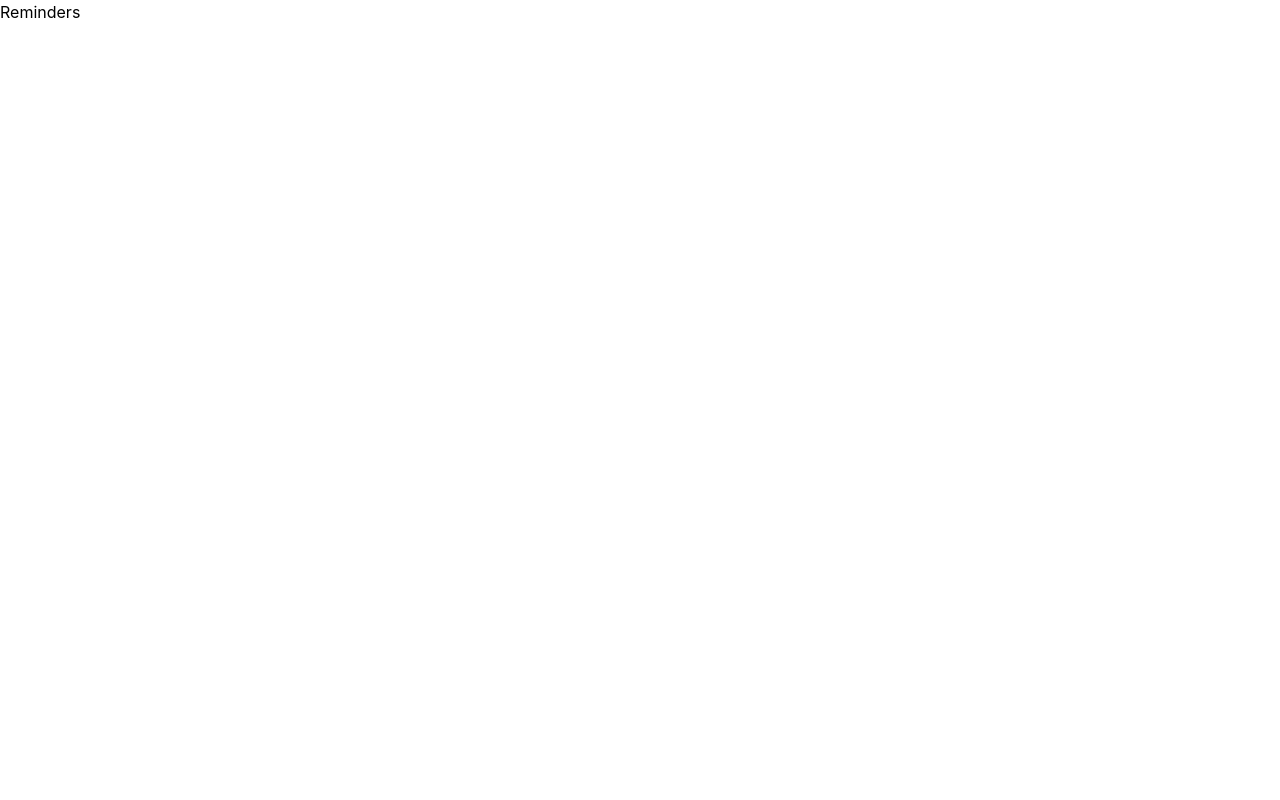
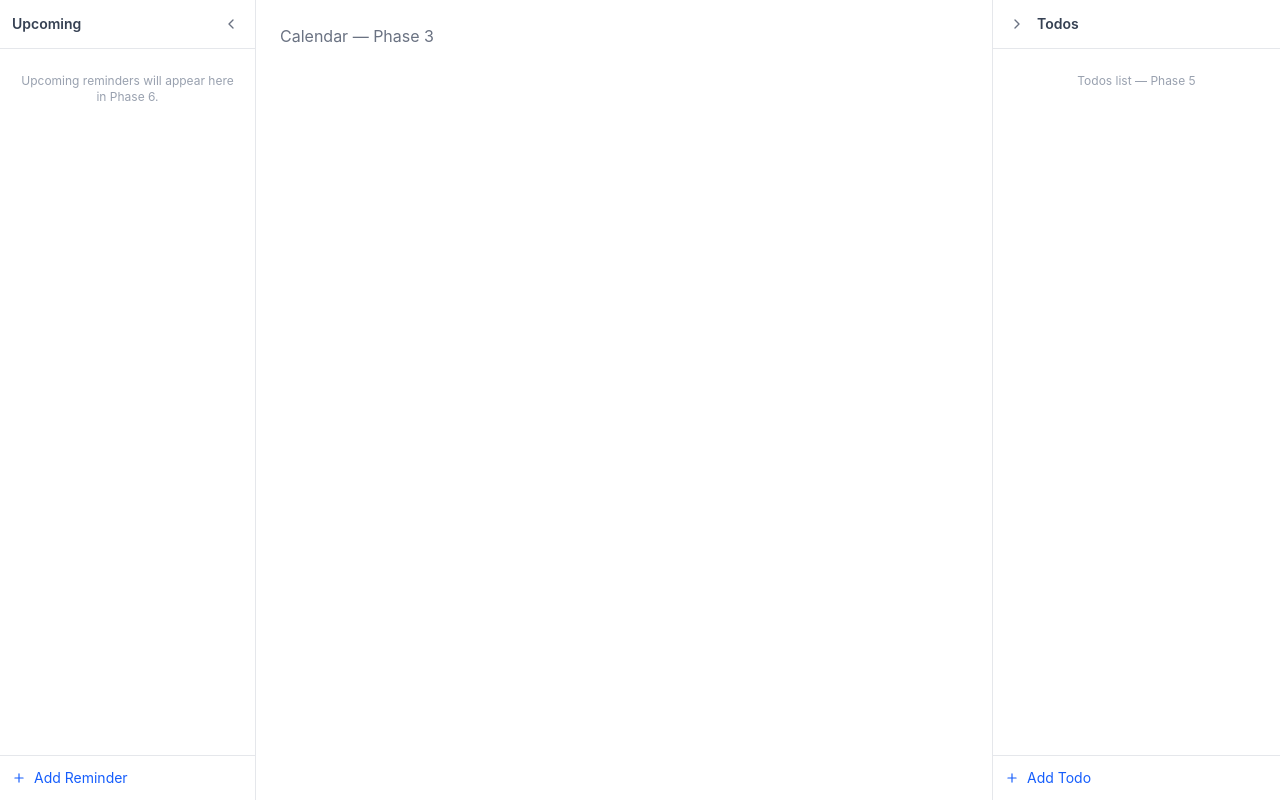
Before and after one commit to jrgtwo/reminders, a React (Vite) app: page / in a window 1280 px wide. Built offline with nearby package versions, Linux system fonts and the light colour scheme.

Commit message:
feat: phase 2 completed, app runs and layout is built out

```diff
--- a/electron-builder.yml
+++ b/electron-builder.yml
@@ -1,5 +1,5 @@
-appId: com.electron.app
-productName: reminders
+appId: com.reminders.app
+productName: Reminders
 directories:
   buildResources: build
 files:
--- a/package.json
+++ b/package.json
@@ -1,10 +1,8 @@
 {
   "name": "reminders",
   "version": "1.0.0",
-  "description": "An Electron application with React and TypeScript",
+  "description": "A local-first reminders, notes, and todos app",
   "main": "./out/main/index.js",
-  "author": "example.com",
-  "homepage": "https://electron-vite.org",
   "scripts": {
     "format": "prettier --write .",
     "lint": "eslint --cache .",
@@ -34,6 +32,8 @@
     "electron-updater": "^6.3.9",
     "idb": "^8.0.3",
     "immer": "^11.1.4",
+    "lucide-react": "^0.577.0",
+    "react-router-dom": "^7.13.1",
     "tailwindcss": "^4.2.2",
     "zustand": "^5.0.12"
   },
--- a/src/main/index.ts
+++ b/src/main/index.ts
@@ -9,8 +9,9 @@ import { registerTodoHandlers } from './ipc/todos'
 function createWindow(): void {
   // Create the browser window.
   const mainWindow = new BrowserWindow({
-    width: 900,
-    height: 670,
+    width: 1200,
+    height: 800,
+    title: 'Reminders',
     show: false,
     autoHideMenuBar: true,
     ...(process.platform === 'linux' ? { icon } : {}),
--- /dev/null
+++ b/src/main/ipc/window.ts
@@ -0,0 +1,15 @@
+import { ipcMain, BrowserWindow } from 'electron'
+
+export function registerWindowHandlers() {
+  ipcMain.on('window:minimize', (e) => {
+    BrowserWindow.fromWebContents(e.sender)?.minimize()
+  })
+  ipcMain.on('window:maximize', (e) => {
+    const win = BrowserWindow.fromWebContents(e.sender)
+    if (win?.isMaximized()) win.unmaximize()
+    else win?.maximize()
+  })
+  ipcMain.on('window:close', (e) => {
+    BrowserWindow.fromWebContents(e.sender)?.close()
+  })
+}
--- a/src/main/storage/db.ts
+++ b/src/main/storage/db.ts
@@ -51,10 +51,12 @@ import Database from 'better-sqlite3'
  }
 
 function runMigrations(database: Database.Database) {
-   const row = database.prepare('SELECT version FROM schema_version').get() as
-     | { version: number }
-     | undefined
-   const current = row?.version ?? 0
+  const tableExists = database
+    .prepare("SELECT name FROM sqlite_master WHERE type='table' AND name='schema_version'")
+    .get()
+  const current = tableExists
+    ? ((database.prepare('SELECT version FROM schema_version').get() as { version: number } | undefined)?.version ?? 0)
+    : 0
 
   for (let i = current; i < MIGRATIONS.length; i++) {
     database.transaction(() => {
--- a/src/renderer/index.html
+++ b/src/renderer/index.html
@@ -2,7 +2,7 @@
 <html>
   <head>
     <meta charset="UTF-8" />
-    <title>Electron</title>
+    <title>Reminders</title>
     <!-- https://developer.mozilla.org/en-US/docs/Web/HTTP/CSP -->
     <meta
       http-equiv="Content-Security-Policy"
--- a/src/renderer/src/App.tsx
+++ b/src/renderer/src/App.tsx
@@ -1,3 +1,52 @@
+import { useEffect, useState } from 'react'
+import { RouterProvider, createMemoryRouter, createBrowserRouter } from 'react-router-dom'
+import { initStorage } from './platform'
+import { useUIStore } from './store/ui.store'
+import AppShell from './components/layout/AppShell'
+
+function CalendarPage() {
+  return <div className="p-6 text-gray-500 dark:text-gray-400">Calendar — Phase 3</div>
+}
+function DayPage() {
+  return <div className="p-6 text-gray-500 dark:text-gray-400">Day View — Phase 4</div>
+}
+function SettingsPage() {
+  return <div className="p-6 text-gray-500 dark:text-gray-400">Settings — Phase 8</div>
+}
+
+const routes = [
+  {
+    path: '/',
+    element: <AppShell />,
+    children: [
+      { index: true, element: <CalendarPage /> },
+      { path: 'day/:date', element: <DayPage /> },
+      { path: 'settings', element: <SettingsPage /> },
+    ],
+  },
+]
+
+const isElectronOrCapacitor =
+  typeof window !== 'undefined' &&
+  (!!(window as any).electronAPI || !!(window as any).Capacitor?.isNativePlatform?.())
+
+const router = isElectronOrCapacitor
+  ? createMemoryRouter(routes)
+  : createBrowserRouter(routes)
+
 export default function App() {
-  return <div>Reminders</div>
+  const [ready, setReady] = useState(false)
+  const darkMode = useUIStore((s) => s.darkMode)
+
+  useEffect(() => {
+    document.documentElement.classList.toggle('dark', darkMode)
+  }, [darkMode])
+
+  useEffect(() => {
+    initStorage().then(() => setReady(true))
+  }, [])
+
+  if (!ready) return null
+
+  return <RouterProvider router={router} />
 }
--- /dev/null
+++ b/src/renderer/src/components/layout/AppShell.tsx
@@ -0,0 +1,30 @@
+import { Outlet } from 'react-router-dom'
+import LeftSidebar from './LeftSidebar'
+import RightSidebar from './RightSidebar'
+import BottomNav from './BottomNav'
+
+export default function AppShell() {
+  return (
+    <div className="flex flex-col h-screen bg-white dark:bg-gray-900 text-gray-900 dark:text-gray-100">
+      <div className="flex flex-1 overflow-hidden">
+        {/* Left sidebar — desktop only */}
+        <div className="hidden md:flex">
+          <LeftSidebar />
+        </div>
+
+        {/* Main content */}
+        <main className="flex-1 overflow-auto">
+          <Outlet />
+        </main>
+
+        {/* Right sidebar — desktop only */}
+        <div className="hidden md:flex">
+          <RightSidebar />
+        </div>
+      </div>
+
+      {/* Bottom nav — mobile only */}
+      <BottomNav />
+    </div>
+  )
+}
--- /dev/null
+++ b/src/renderer/src/components/layout/BottomNav.tsx
@@ -0,0 +1,35 @@
+import { Calendar, Bell, CheckSquare } from 'lucide-react'
+import { useNavigate, useLocation } from 'react-router-dom'
+
+const tabs = [
+  { label: 'Calendar', icon: Calendar, path: '/' },
+  { label: 'Reminders', icon: Bell, path: '/reminders' },
+  { label: 'Todos', icon: CheckSquare, path: '/todos' },
+]
+
+export default function BottomNav() {
+  const navigate = useNavigate()
+  const location = useLocation()
+
+  return (
+    <nav className="md:hidden flex border-t border-gray-200 dark:border-gray-700 bg-white dark:bg-gray-900">
+      {tabs.map(({ label, icon: Icon, path }) => {
+        const active = location.pathname === path
+        return (
+          <button
+            key={path}
+            onClick={() => navigate(path)}
+            className={`flex-1 flex flex-col items-center gap-1 py-3 text-xs transition-colors ${
+              active
+                ? 'text-blue-600 dark:text-blue-400'
+                : 'text-gray-500 dark:text-gray-400 hover:text-gray-700 dark:hover:text-gray-300'
+            }`}
+          >
+            <Icon size={20} />
+            {label}
+          </button>
+        )
+      })}
+    </nav>
+  )
+}
--- /dev/null
+++ b/src/renderer/src/components/layout/LeftSidebar.tsx
@@ -0,0 +1,51 @@
+import { Bell, ChevronLeft, ChevronRight, Plus } from 'lucide-react'
+import { useUIStore } from '../../store/ui.store'
+
+export default function LeftSidebar() {
+  const leftOpen = useUIStore((s) => s.leftOpen)
+  const setLeftOpen = useUIStore((s) => s.setLeftOpen)
+
+  return (
+    <aside
+      className={`flex flex-col border-r border-gray-200 dark:border-gray-700 transition-[width] duration-200 overflow-hidden ${
+        leftOpen ? 'w-64' : 'w-12'
+      }`}
+    >
+      {/* Header */}
+      <div className="flex items-center justify-between px-3 py-3 border-b border-gray-200 dark:border-gray-700">
+        {leftOpen && (
+          <span className="text-sm font-semibold text-gray-700 dark:text-gray-300">Upcoming</span>
+        )}
+        <button
+          onClick={() => setLeftOpen(!leftOpen)}
+          className="p-1 rounded hover:bg-gray-100 dark:hover:bg-gray-800 text-gray-500 dark:text-gray-400 ml-auto"
+        >
+          {leftOpen ? <ChevronLeft size={16} /> : <ChevronRight size={16} />}
+        </button>
+      </div>
+
+      {/* Content */}
+      <div className="flex-1 overflow-y-auto p-2">
+        {leftOpen ? (
+          <p className="text-xs text-gray-400 dark:text-gray-500 px-2 py-4 text-center">
+            Upcoming reminders will appear here in Phase 6.
+          </p>
+        ) : (
+          <div className="flex flex-col items-center gap-3 pt-2">
+            <Bell size={16} className="text-gray-400 dark:text-gray-500" />
+          </div>
+        )}
+      </div>
+
+      {/* Add button */}
+      {leftOpen && (
+        <div className="p-3 border-t border-gray-200 dark:border-gray-700">
+          <button className="flex items-center gap-2 w-full text-sm text-blue-600 dark:text-blue-400 hover:text-blue-700 dark:hover:text-blue-300">
+            <Plus size={14} />
+            Add Reminder
+          </button>
+        </div>
+      )}
+    </aside>
+  )
+}
--- /dev/null
+++ b/src/renderer/src/components/layout/RightSidebar.tsx
@@ -0,0 +1,53 @@
+import { CheckSquare, ChevronLeft, ChevronRight, Plus } from 'lucide-react'
+import { useUIStore } from '../../store/ui.store'
+
+export default function RightSidebar() {
+  const rightOpen = useUIStore((s) => s.rightOpen)
+  const setRightOpen = useUIStore((s) => s.setRightOpen)
+
+  return (
+    <aside
+      className={`flex flex-col border-l border-gray-200 dark:border-gray-700 transition-[width] duration-200 overflow-hidden ${
+        rightOpen ? 'w-72' : 'w-12'
+      }`}
+    >
+      {/* Header */}
+      <div className="flex items-center justify-between px-3 py-3 border-b border-gray-200 dark:border-gray-700">
+        <button
+          onClick={() => setRightOpen(!rightOpen)}
+          className="p-1 rounded hover:bg-gray-100 dark:hover:bg-gray-800 text-gray-500 dark:text-gray-400"
+        >
+          {rightOpen ? <ChevronRight size={16} /> : <ChevronLeft size={16} />}
+        </button>
+        {rightOpen && (
+          <span className="text-sm font-semibold text-gray-700 dark:text-gray-300 ml-2 flex-1">
+            Todos
+          </span>
+        )}
+      </div>
+
+      {/* Content */}
+      <div className="flex-1 overflow-y-auto p-2">
+        {rightOpen ? (
+          <p className="text-xs text-gray-400 dark:text-gray-500 text-center py-4">
+            Todos list — Phase 5
+          </p>
+        ) : (
+          <div className="flex flex-col items-center gap-3 pt-2">
+            <CheckSquare size={16} className="text-gray-400 dark:text-gray-500" />
+          </div>
+        )}
+      </div>
+
+      {/* Add button */}
+      {rightOpen && (
+        <div className="p-3 border-t border-gray-200 dark:border-gray-700">
+          <button className="flex items-center gap-2 w-full text-sm text-blue-600 dark:text-blue-400 hover:text-blue-700 dark:hover:text-blue-300">
+            <Plus size={14} />
+            Add Todo
+          </button>
+        </div>
+      )}
+    </aside>
+  )
+}
```
Also changed, not shown: 2 other files (tests, documents, lock files or other folders). Lines whose indentation alone changed are shown as unchanged.
